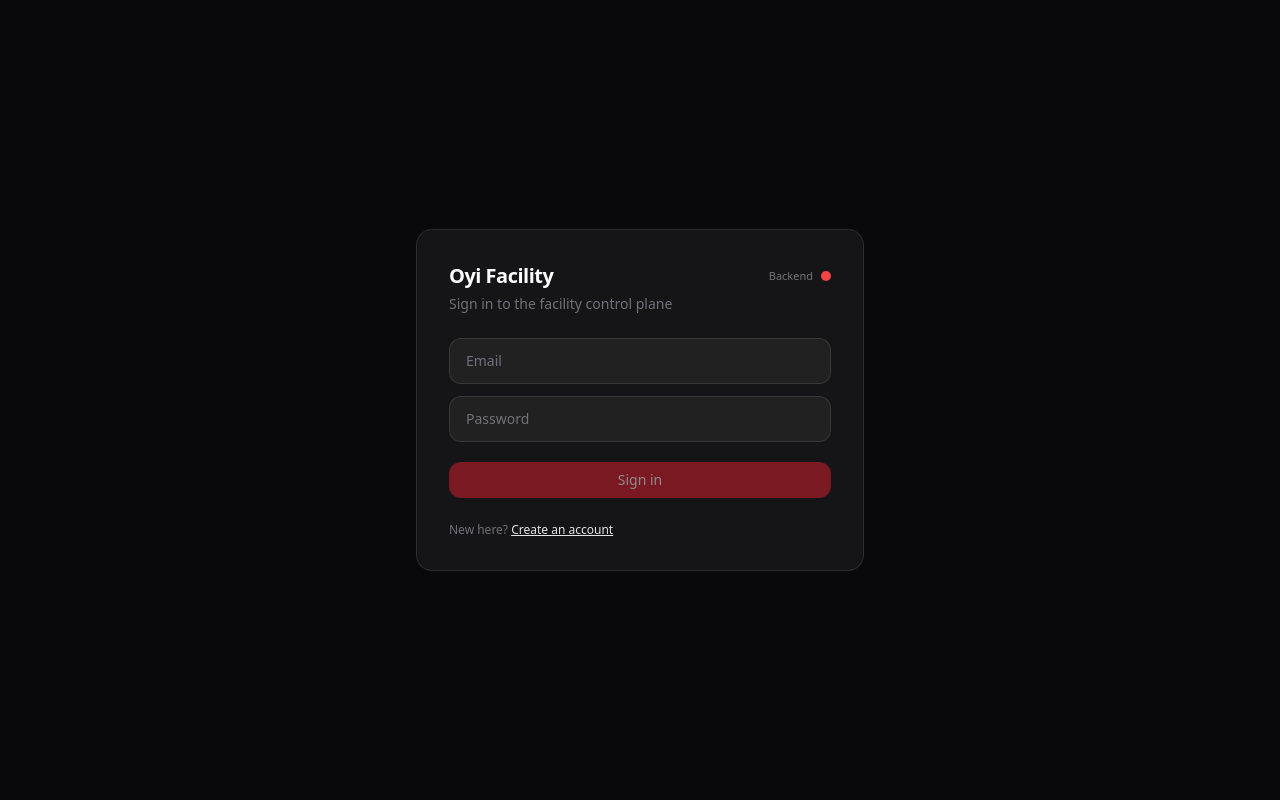
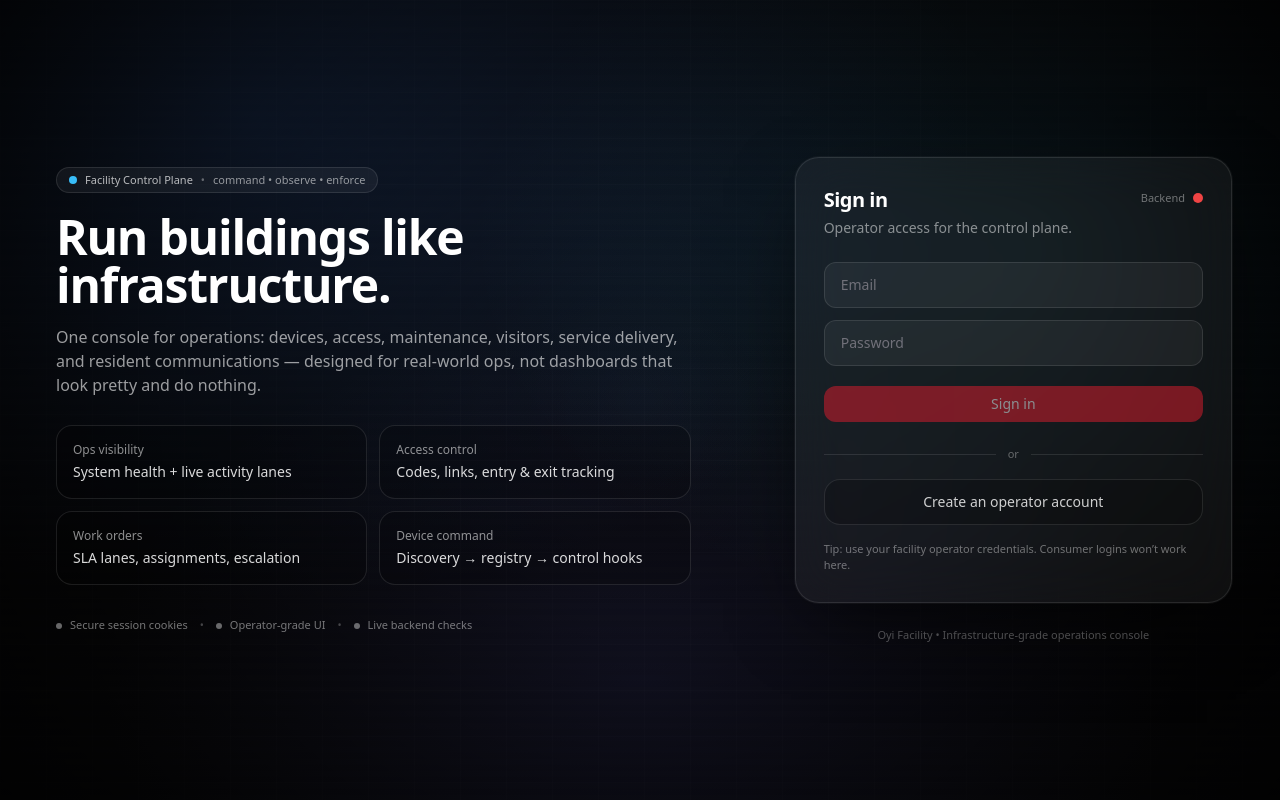
Before and after one commit to contactochiga/facility-oyi, a Next.js app: page /login in a window 1280 px wide. Built offline with nearby package versions, Linux system fonts and the light colour scheme; no server answers.

Commit message:
Update page.tsx

```diff
--- a/app/(auth)/login/page.tsx
+++ b/app/(auth)/login/page.tsx
@@ -1,3 +1,4 @@
+// app/(auth)/login/page.tsx
 "use client";
 
 import { Suspense, useEffect, useMemo, useState } from "react";
@@ -7,6 +8,10 @@ import { authService } from "@/services/authService";
 import { useRouter, useSearchParams } from "next/navigation";
 import { useSessionStore } from "@/store/useSessionStore";
 import { setCookie, decodeToken, isExpired } from "@/lib/auth";
+
+function cn(...classes: Array<string | false | null | undefined>) {
+  return classes.filter(Boolean).join(" ");
+}
 
 function getApiBase() {
   return (
@@ -35,7 +40,7 @@ function LoginInner() {
   const router = useRouter();
   const params = useSearchParams();
 
-  // ✅ Hydration guard (prevents SSR/CSR mismatch)
+  // ✅ Hydration guard
   const [mounted, setMounted] = useState(false);
   useEffect(() => setMounted(true), []);
 
@@ -66,6 +71,7 @@ function LoginInner() {
   async function submit() {
     setErr(null);
     setLoading(true);
+
     try {
       const res = await authService.login(email.trim(), password);
 
@@ -91,35 +97,130 @@ function LoginInner() {
     }
   }
 
-  // ✅ Render stable UI after mount only
   if (!mounted) {
     return (
       <div className="min-h-screen bg-zinc-950 flex items-center justify-center px-5">
-        <div className="glass w-full max-w-md p-8">
-          <div className="text-xl font-semibold tracking-tight">Oyi Facility</div>
-          <div className="muted mt-1">Loading…</div>
+        <div className="w-full max-w-md rounded-3xl border border-white/10 bg-white/5 backdrop-blur p-8">
+          <div className="text-xl font-semibold tracking-tight text-white">
+            Oyi Facility
+          </div>
+          <div className="text-white/50 mt-1">Loading…</div>
         </div>
       </div>
     );
   }
 
   return (
-    <div className="min-h-screen bg-zinc-950 flex items-center justify-center px-5">
-      <div className="glass w-full max-w-md p-8">
-        <div className="flex items-center justify-between gap-3">
-          <div className="text-xl font-semibold tracking-tight">Oyi Facility</div>
+    <div className="min-h-screen bg-zinc-950 relative overflow-hidden">
+      {/* -----------------------------------
+          BACKGROUND: "arrogant" command vibe
+      ------------------------------------ */}
+      <div className="absolute inset-0">
+        {/* base gradient */}
+        <div className="absolute inset-0 bg-[radial-gradient(1200px_800px_at_20%_15%,rgba(59,130,246,0.22),transparent_60%),radial-gradient(1000px_700px_at_80%_30%,rgba(56,189,248,0.14),transparent_55%),radial-gradient(900px_600px_at_50%_85%,rgba(99,102,241,0.12),transparent_60%)]" />
 
-          {/* ✅ backend status dot */}
-          <div className="flex items-center gap-2">
+        {/* grid */}
+        <div className="absolute inset-0 opacity-[0.25] [background-image:linear-gradient(rgba(255,255,255,0.06)_1px,transparent_1px),linear-gradient(90deg,rgba(255,255,255,0.06)_1px,transparent_1px)] [background-size:46px_46px]" />
+
+        {/* subtle scanline */}
+        <div className="absolute inset-0 opacity-[0.10] [background-image:linear-gradient(to_bottom,transparent_0%,rgba(255,255,255,0.04)_50%,transparent_100%)] [background-size:100%_12px]" />
+
+        {/* vignette */}
+        <div className="absolute inset-0 bg-[radial-gradient(circle_at_50%_50%,transparent_0%,rgba(0,0,0,0.55)_70%,rgba(0,0,0,0.85)_100%)]" />
+      </div>
+
+      {/* -----------------------------------
+          LAYOUT
+      ------------------------------------ */}
+      <div className="relative z-10 min-h-screen grid grid-cols-1 lg:grid-cols-12">
+        {/* LEFT: Brand / narrative panel */}
+        <div className="lg:col-span-7 px-6 py-10 lg:px-14 lg:py-14 flex items-center">
+          <div className="max-w-2xl">
+            {/* top badge */}
+            <div className="inline-flex items-center gap-2 rounded-full border border-white/10 bg-white/5 px-3 py-1 text-[11px] text-white/70">
+              <span className="h-2 w-2 rounded-full bg-sky-400" />
+              Facility Control Plane
+              <span className="text-white/35">•</span>
+              <span className="text-white/55">command • observe • enforce</span>
+            </div>
+
+            <h1 className="mt-5 text-3xl md:text-5xl font-semibold tracking-tight text-white">
+              Run buildings like infrastructure.
+            </h1>
+
+            <p className="mt-4 text-sm md:text-base text-white/60 leading-relaxed">
+              One console for operations: devices, access, maintenance, visitors,
+              service delivery, and resident communications — designed for real-world
+              ops, not dashboards that look pretty and do nothing.
+            </p>
+
+            {/* feature bullets */}
+            <div className="mt-7 grid grid-cols-1 sm:grid-cols-2 gap-3">
+              {[
+                { k: "Ops visibility", v: "System health + live activity lanes" },
+                { k: "Access control", v: "Codes, links, entry & exit tracking" },
+                { k: "Work orders", v: "SLA lanes, assignments, escalation" },
+                { k: "Device command", v: "Discovery → registry → control hooks" },
+              ].map((x) => (
+                <div
+                  key={x.k}
+                  className="rounded-2xl border border-white/10 bg-black/20 px-4 py-4"
+                >
+                  <div className="text-xs text-white/55">{x.k}</div>
+                  <div className="mt-1 text-sm font-medium text-white/85">
+                    {x.v}
+                  </div>
+                </div>
+              ))}
+            </div>
+
+            {/* bottom trust line */}
+            <div className="mt-8 flex items-center gap-3 text-[11px] text-white/45">
+              <span className="inline-flex items-center gap-2">
+                <span className="h-1.5 w-1.5 rounded-full bg-white/40" />
+                Secure session cookies
+              </span>
+              <span className="text-white/25">•</span>
+              <span className="inline-flex items-center gap-2">
+                <span className="h-1.5 w-1.5 rounded-full bg-white/40" />
+                Operator-grade UI
+              </span>
+              <span className="text-white/25">•</span>
+              <span className="inline-flex items-center gap-2">
+                <span className="h-1.5 w-1.5 rounded-full bg-white/40" />
+                Live backend checks
+              </span>
+            </div>
+          </div>
+        </div>
+
+        {/* RIGHT: Auth card */}
+        <div className="lg:col-span-5 px-6 py-10 lg:px-12 lg:py-14 flex items-center justify-center">
+          <div className="w-full max-w-md">
+            {/* Floating card */}
+            <div className="rounded-3xl border border-white/10 bg-white/5 backdrop-blur-xl p-7 shadow-[0_0_0_1px_rgba(255,255,255,0.04),0_25px_80px_-25px_rgba(0,0,0,0.8)]">
+              <div className="flex items-start justify-between gap-3">
+                <div>
+                  <div className="text-white text-xl font-semibold tracking-tight">
+                    Sign in
+                  </div>
+                  <div className="mt-1 text-sm text-white/50">
+                    Operator access for the control plane.
+                  </div>
+                </div>
+
+                {/* backend status */}
+                <div className="flex items-center gap-2 pt-1">
                   <span className="text-[11px] text-white/40">Backend</span>
                   <span
-              className={`h-2.5 w-2.5 rounded-full ${
+                    className={cn(
+                      "h-2.5 w-2.5 rounded-full",
                       backendOk === null
                         ? "bg-zinc-500"
                         : backendOk
                         ? "bg-emerald-500"
                         : "bg-red-500"
-              }`}
+                    )}
                     title={
                       backendOk === null
                         ? "Checking…"
@@ -131,8 +232,7 @@ function LoginInner() {
                 </div>
               </div>
 
-        <div className="muted mt-1">Sign in to the facility control plane</div>
-
+              {/* Inputs */}
               <div className="mt-6 space-y-3">
                 <Input
                   value={email}
@@ -148,12 +248,14 @@ function LoginInner() {
                 />
               </div>
 
+              {/* Error */}
               {err && (
-          <div className="mt-4 rounded-xl border border-red-500/20 bg-red-500/10 px-4 py-3 text-sm text-red-200">
+                <div className="mt-4 rounded-2xl border border-red-500/20 bg-red-500/10 px-4 py-3 text-sm text-red-200">
                   {err}
                 </div>
               )}
 
+              {/* Submit */}
               <Button
                 className="mt-5 w-full"
                 onClick={submit}
@@ -162,18 +264,33 @@ function LoginInner() {
                 {loading ? "Signing in..." : "Sign in"}
               </Button>
 
-        {/* ✅ SIGN UP LINK */}
-        <div className="mt-6 text-xs text-zinc-500">
-          New here?{" "}
+              {/* Divider */}
+              <div className="mt-6 flex items-center gap-3">
+                <div className="h-px flex-1 bg-white/10" />
+                <div className="text-[11px] text-white/35">or</div>
+                <div className="h-px flex-1 bg-white/10" />
+              </div>
+
+              {/* Create account */}
               <a
-            className="text-zinc-200 underline"
+                className="mt-4 block w-full rounded-2xl border border-white/10 bg-black/20 px-4 py-3 text-center text-sm text-white/80 hover:bg-black/30 transition"
                 href={`/signup?next=${encodeURIComponent(next)}`}
               >
-            Create an account
+                Create an operator account
               </a>
+
+              {/* micro-footnote */}
+              <div className="mt-4 text-[11px] text-white/40">
+                Tip: use your facility operator credentials. Consumer logins won’t work here.
+              </div>
             </div>
 
-        {/* ✅ removed Backend URL text */}
+            {/* bottom legal / brand line */}
+            <div className="mt-6 text-center text-[11px] text-white/35">
+              Oyi Facility • Infrastructure-grade operations console
+            </div>
+          </div>
+        </div>
       </div>
     </div>
   );
@@ -184,11 +301,11 @@ export default function LoginPage() {
     <Suspense
       fallback={
         <div className="min-h-screen bg-zinc-950 flex items-center justify-center px-5">
-          <div className="glass w-full max-w-md p-8">
-            <div className="text-xl font-semibold tracking-tight">
+          <div className="w-full max-w-md rounded-3xl border border-white/10 bg-white/5 backdrop-blur p-8">
+            <div className="text-xl font-semibold tracking-tight text-white">
               Oyi Facility
             </div>
-            <div className="muted mt-1">Loading…</div>
+            <div className="text-white/50 mt-1">Loading…</div>
           </div>
         </div>
       }
```
Lines whose indentation alone changed are shown as unchanged.
